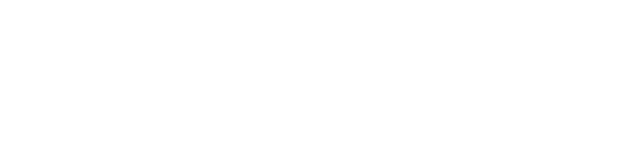
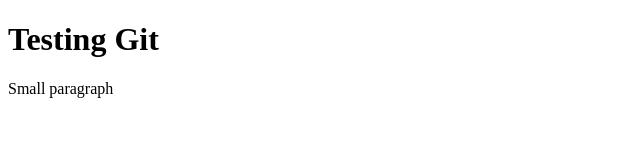
Before and after one commit to aeyonblack/git-test, a plain HTML site: page index.html in a window 1280 px wide. Shown: the whole page, without its empty margins (0-640 px from the left). Drawn offline with Linux system fonts and the light colour scheme.

Commit message:
added temps

```diff
--- a/index.html
+++ b/index.html
@@ -7,6 +7,7 @@
     <title>Git Test</title>
 </head>
 <body>
-
+    <h1>Testing Git</h1>
+    <p>Small paragraph</p>
 </body>
 </html>
```
Also changed, not shown: temp/test.html (added).
